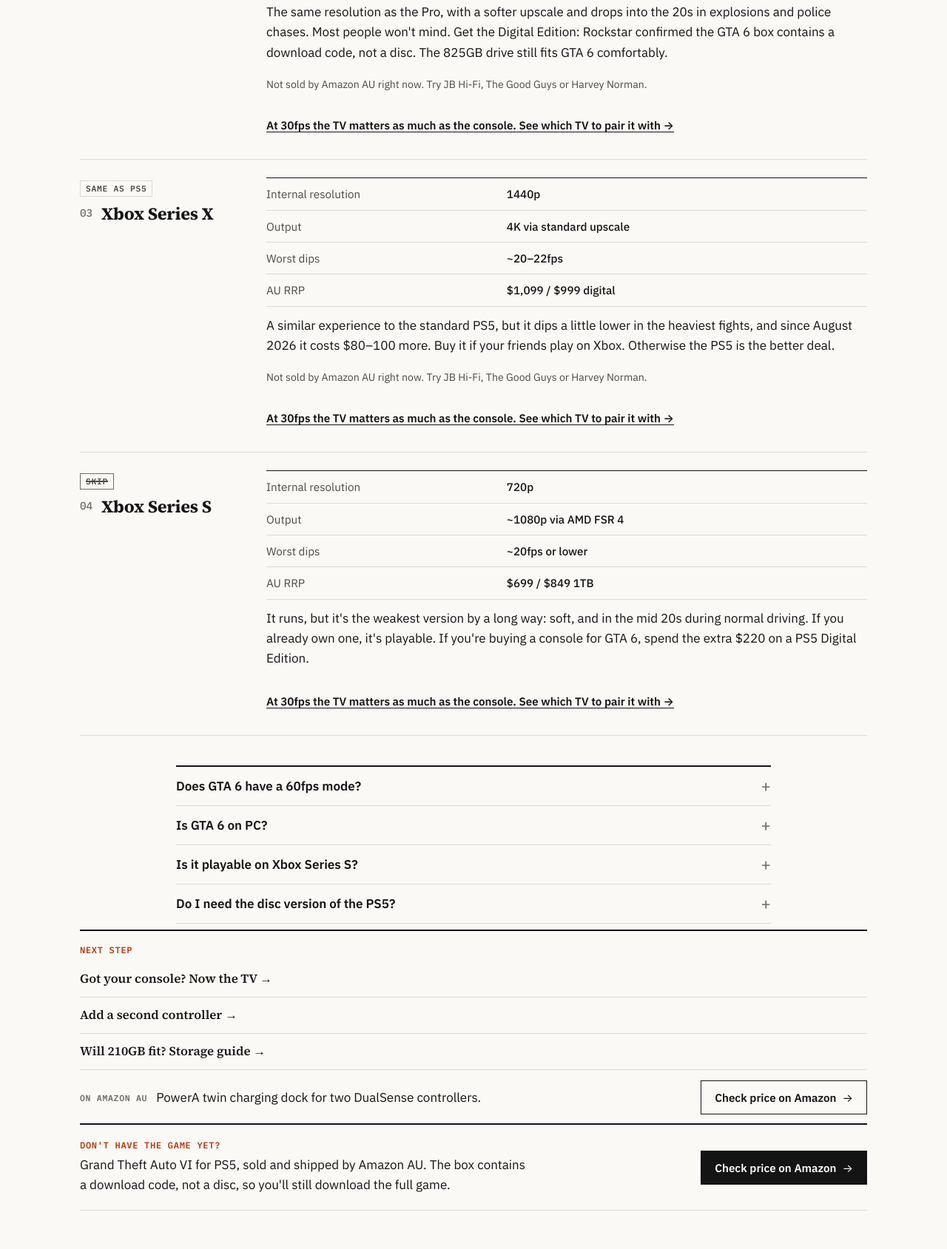
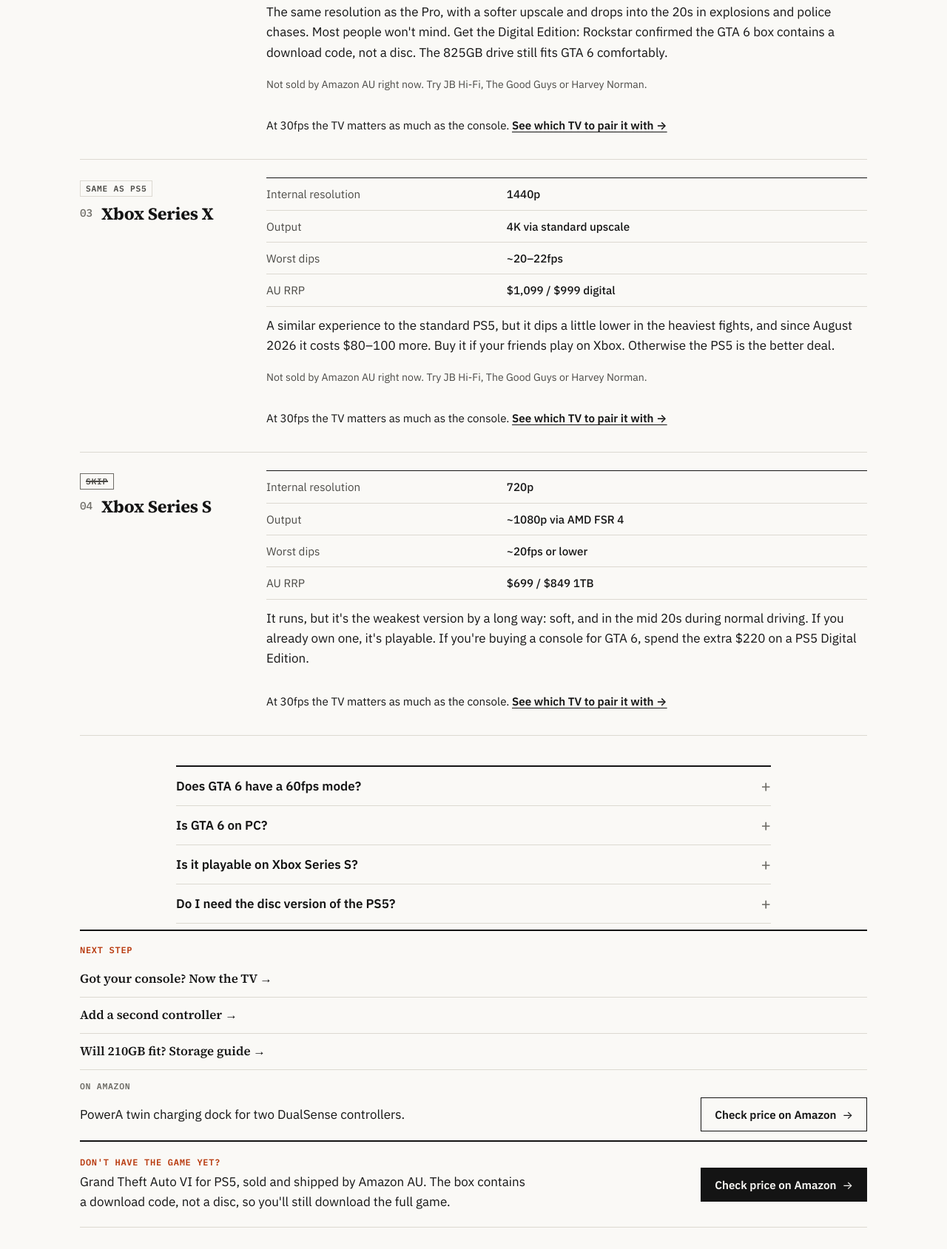
Before and after one commit to builderbuild07/setup-desk, a plain HTML site: page site/best-console-for-gta-6/index.html in a window 1280 px wide. Shown: the part 3034-4723 px from the top of the page at 74% size. Drawn offline with Linux system fonts and the light colour scheme.

Commit message:
Polish Next step boxes and console TV line; update NOTES.md
Co-Authored-By: Claude Opus 5.5 <noreply@anthropic.com>

```diff
--- a/site/assets/style.css
+++ b/site/assets/style.css
@@ -381,7 +381,7 @@ body.has-gta-bar{padding-bottom:64px}
 .next-step__links a{display:flex;align-items:center;min-height:48px;font:600 1.05rem/1.3 var(--serif);text-decoration:none}
 .next-step__links a:hover{color:var(--accent)}
 .next-step__buy{display:flex;flex-wrap:wrap;align-items:center;gap:8px 12px;margin:14px 0 0}
-.next-step__k{font:600 .72rem var(--mono);letter-spacing:.06em;text-transform:uppercase;color:var(--ink-3,#777)}
+.next-step__k{flex-basis:100%;font:600 .72rem var(--mono);letter-spacing:.06em;text-transform:uppercase;color:var(--ink-3,#777)}
 .next-step__p{flex:1 1 220px}
 .next-step__note{font-size:.85rem;color:var(--ink-3,#777)}
 .review__next{margin-top:10px;font-size:.95rem}
--- a/site/best-console-for-gta-6/index.html
+++ b/site/best-console-for-gta-6/index.html
@@ -149,7 +149,7 @@
           </dl>
           <p>The steadiest version of the game. Digital Foundry only saw it drop in extreme stress tests like mass vehicle destruction, and the image holds up on a 65-inch TV. The extra storage means you can keep GTA 6 and a few other big games installed without buying an SSD.</p>
           <p class="where">Not sold by Amazon AU right now. Try JB Hi-Fi, The Good Guys or Harvey Norman.</p>
-          <p class="review__next"><a href="/best-tv-for-gta-6/">At 30fps the TV matters as much as the console. See which TV to pair it with →</a></p>
+          <p class="review__next">At 30fps the TV matters as much as the console. <a href="/best-tv-for-gta-6/">See which TV to pair it with →</a></p>
         </div>
       </li>
       <li class="review" id="review-ps5">
@@ -167,7 +167,7 @@
           </dl>
           <p>The same resolution as the Pro, with a softer upscale and drops into the 20s in explosions and police chases. Most people won't mind. Get the Digital Edition: Rockstar confirmed the GTA 6 box contains a download code, not a disc. The 825GB drive still fits GTA 6 comfortably.</p>
           <p class="where">Not sold by Amazon AU right now. Try JB Hi-Fi, The Good Guys or Harvey Norman.</p>
-          <p class="review__next"><a href="/best-tv-for-gta-6/">At 30fps the TV matters as much as the console. See which TV to pair it with →</a></p>
+          <p class="review__next">At 30fps the TV matters as much as the console. <a href="/best-tv-for-gta-6/">See which TV to pair it with →</a></p>
         </div>
       </li>
       <li class="review" id="review-series-x">
@@ -184,7 +184,7 @@
           </dl>
           <p>A similar experience to the standard PS5, but it dips a little lower in the heaviest fights, and since August 2026 it costs $80–100 more. Buy it if your friends play on Xbox. Otherwise the PS5 is the better deal.</p>
           <p class="where">Not sold by Amazon AU right now. Try JB Hi-Fi, The Good Guys or Harvey Norman.</p>
-          <p class="review__next"><a href="/best-tv-for-gta-6/">At 30fps the TV matters as much as the console. See which TV to pair it with →</a></p>
+          <p class="review__next">At 30fps the TV matters as much as the console. <a href="/best-tv-for-gta-6/">See which TV to pair it with →</a></p>
         </div>
       </li>
       <li class="review" id="review-series-s">
@@ -200,7 +200,7 @@
             <dt>AU RRP</dt><dd>$699 / $849 1TB</dd>
           </dl>
           <p>It runs, but it's the weakest version by a long way: soft, and in the mid 20s during normal driving. If you already own one, it's playable. If you're buying a console for GTA 6, spend the extra $220 on a PS5 Digital Edition.</p>
-          <p class="review__next"><a href="/best-tv-for-gta-6/">At 30fps the TV matters as much as the console. See which TV to pair it with →</a></p>
+          <p class="review__next">At 30fps the TV matters as much as the console. <a href="/best-tv-for-gta-6/">See which TV to pair it with →</a></p>
         </div>
       </li>
     </ol>
@@ -226,7 +226,7 @@
         <li><a href="/gta-6-accessories/#review-dualsense">Add a second controller →</a></li>
         <li><a href="/gta-6-storage-guide/">Will 210GB fit? Storage guide →</a></li>
       </ul>
-      <p class="next-step__buy"><span class="next-step__k">On Amazon AU</span> <span class="next-step__p">PowerA twin charging dock for two DualSense controllers.</span> <a class="buy buy--quiet" href="https://www.amazon.com.au/dp/B0FP5HRM94" rel="sponsored nofollow noopener" target="_blank">Check price on Amazon</a></p>
+      <p class="next-step__buy"><span class="next-step__k">On Amazon</span> <span class="next-step__p">PowerA twin charging dock for two DualSense controllers.</span> <a class="buy buy--quiet" href="https://www.amazon.com.au/dp/B0FP5HRM94" rel="sponsored nofollow noopener" target="_blank">Check price on Amazon</a></p>
     </nav>
   </div>
 </section>
```
Also changed, not shown: site/best-tv-for-gta-6/index.html (+1 -1 lines), site/gta-6-accessories/index.html (+1 -1 lines), site/gta-6-money-tracker/index.html (+1 -1 lines), site/gta-6-settings-checklist/index.html (+1 -1 lines), site/gta-6-storage-guide/index.html (+1 -1 lines), 1 other file.
